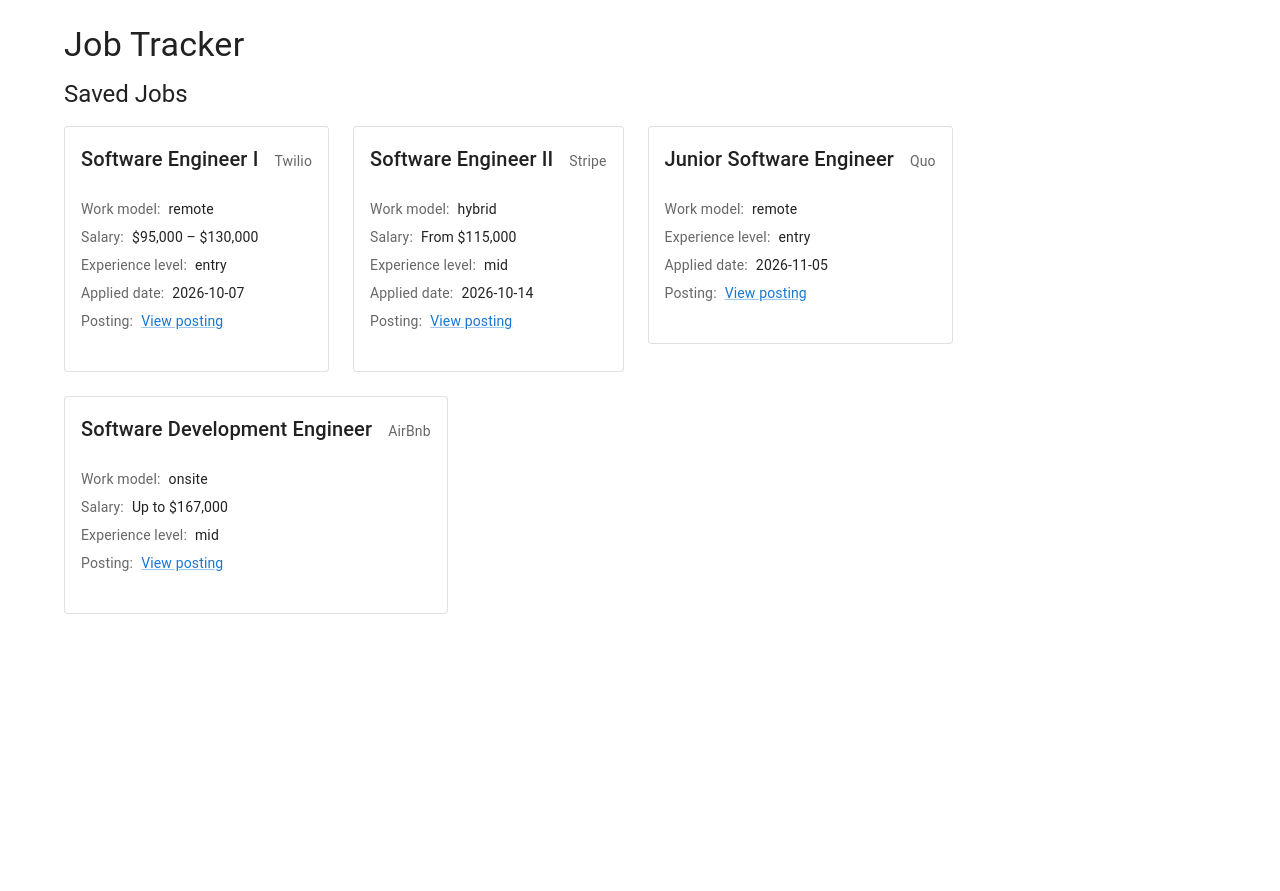
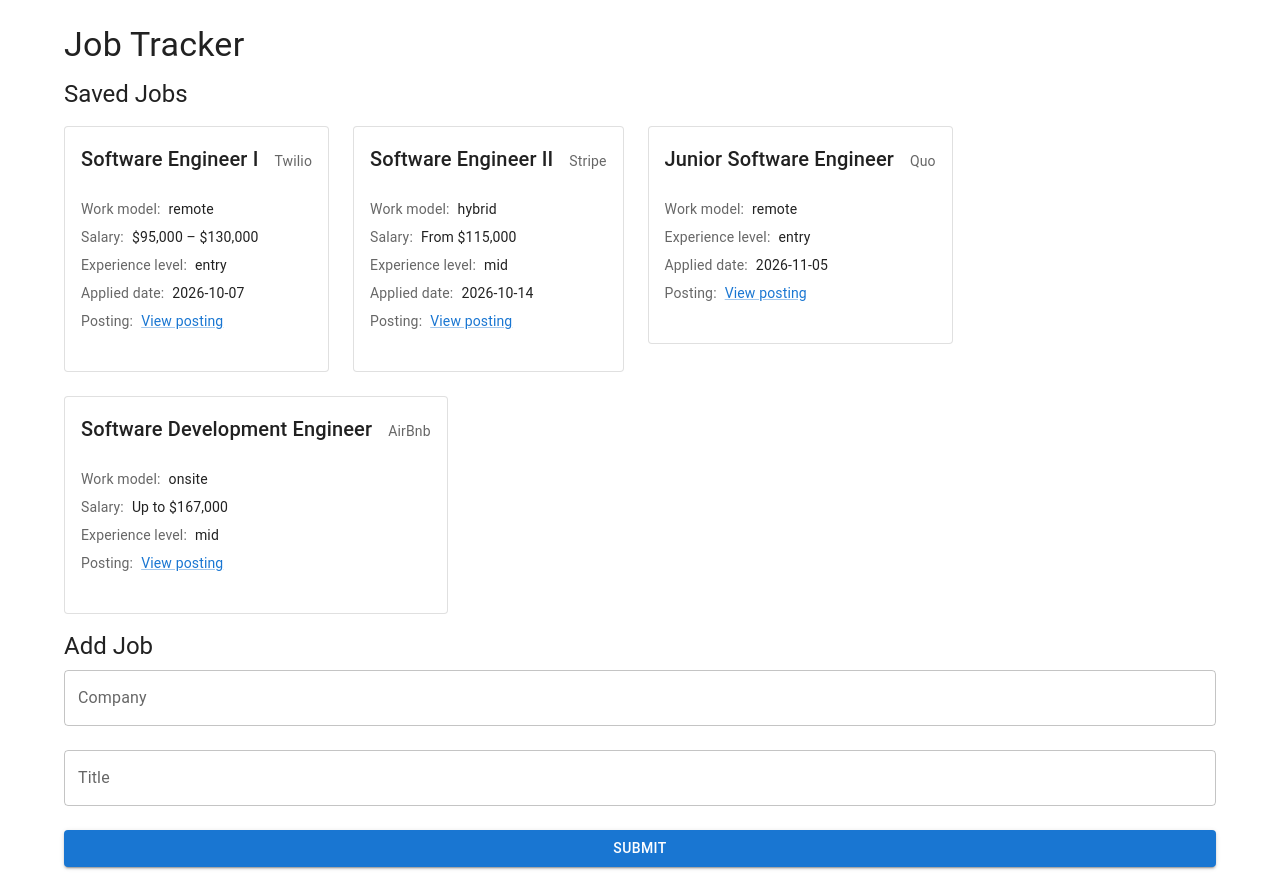
Before and after one commit to colby-noah/job-tracker, a React (Vite) app in the folder web/: page / in a window 1280 px wide. Before the commit the page ends 800 px from the top, so only its background shows below. Built offline with nearby package versions, Linux system fonts and the light colour scheme.

Commit message:
feat: add job form UI

```diff
--- /dev/null
+++ b/web/src/AddJobForm.tsx
@@ -0,0 +1,34 @@
+import { Button, Stack, TextField } from '@mui/material';
+import type { SubmitEvent } from 'react';
+import { useState } from 'react';
+
+export function AddJobForm() {
+  const [company, setCompany] = useState('');
+  const [title, setTitle] = useState('');
+
+  const handleSubmit = (e: SubmitEvent) => {
+    e.preventDefault();
+  };
+
+  return (
+    <Stack component="form" onSubmit={handleSubmit} spacing={3} useFlexGap>
+      <TextField
+        id="company"
+        value={company}
+        label="Company"
+        variant="outlined"
+        onChange={(e) => setCompany(e.target.value)}
+      />
+      <TextField
+        id="title"
+        value={title}
+        label="Title"
+        variant="outlined"
+        onChange={(e) => setTitle(e.target.value)}
+      />
+      <Button variant="contained" type="submit">
+        Submit
+      </Button>
+    </Stack>
+  );
+}
--- a/web/src/App.tsx
+++ b/web/src/App.tsx
@@ -1,9 +1,13 @@
 import { Container, Typography } from '@mui/material';
+import { useState } from 'react';
 
+import { AddJobForm } from './AddJobForm';
 import { JobList } from './JobList';
 import { sampleJobs } from './sampleJobs';
 
 export function App() {
+  const [jobs, setJobs] = useState(sampleJobs);
+
   return (
     <Container component="main" sx={{ py: 3 }}>
       <Typography component="h1" variant="h4" gutterBottom>
@@ -13,7 +17,13 @@ export function App() {
         <Typography component="h2" variant="h5" gutterBottom>
           Saved Jobs
         </Typography>
-        <JobList jobs={sampleJobs} />
+        <JobList jobs={jobs} />
+      </section>
+      <section>
+        <Typography component="h2" variant="h5" gutterBottom>
+          Add Job
+        </Typography>
+        <AddJobForm />
       </section>
     </Container>
   );
```
